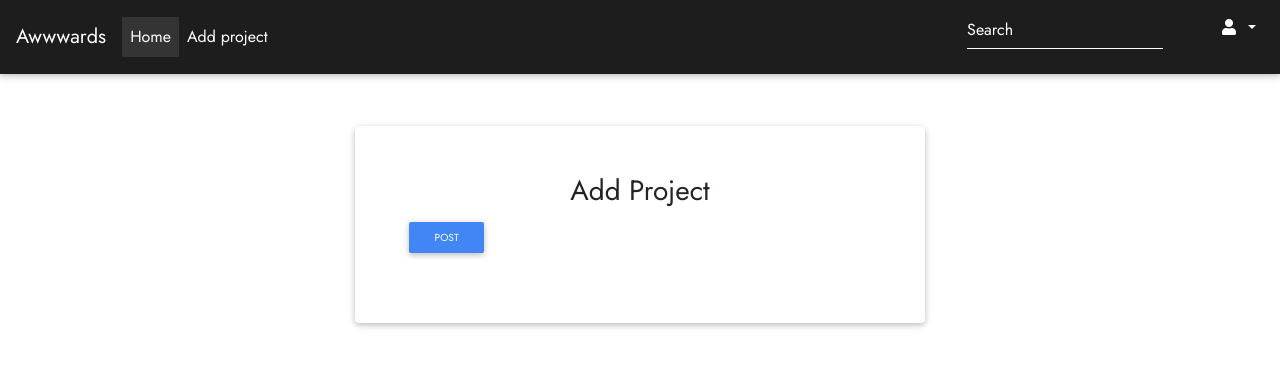
After one commit to TERESIA012/Awwwards, a Django app: template awards/templates/newProject.html in a window 1280 px wide. The commit adds this page. Shown: the top 367 px of the page. Run offline with Django 3.2, Linux system fonts and the light colour scheme; the template is opened without the code that fills it, so the values that code supplies are empty; parts of the project's set-up code (start-up, migrations or seed data) failed here and were passed over; some libraries are stand-ins or nearby versions; some web fonts are replaced.

Commit message:
add projec file

```diff
--- a/awards/templates/editprofile.html
+++ b/awards/templates/editprofile.html
@@ -1,5 +1,5 @@
 {% extends 'base.html' %}
-{%load bootstrap3%}
+{%load bootstrap4%}
 {%block content%}
 <div class="container" style="font-family: 'Jost', sans-serif;">
     <div class="row mt-5" style="padding-top: 80px;">
--- a/awards/templates/index.html
+++ b/awards/templates/index.html
@@ -44,6 +44,7 @@
                     <h5 class="">{{proj.title}}</h5>
                     <p class="card-text"><b>Description:</b>{{proj.description}}</p>
                     <p class="card-text"><b>Created on:</b>{{proj.datecreated}}</p>
+                    <p class="card-text"><b>Author:</b>{{proj.user}}</p>
                     <a href="awards/{{proj.id}}">See More</a>
                 </div>
             </div>
--- /dev/null
+++ b/awards/templates/newProject.html
@@ -0,0 +1,34 @@
+<div class="cla" style="font-family: 'Jost', sans-serif;">
+    {%extends "base.html"%}
+    {% load bootstrap4 %}
+    {% block content %}
+    <div class="container" style="font-family: 'Jost', sans-serif;">
+        <div class="row">
+
+            <div class="col-md-6 mx-auto card p-5 mt-5">
+                <div class="panel panel-default">
+
+                    <div class="panel-heading">
+                        <h3 class="text-center">Add Project</h3>
+                    </div>
+                    <div class="panel-body">
+
+                        <form action="{%url 'project'%}" method="post" enctype="multipart/form-data">
+                            {% csrf_token %}
+                            {% bootstrap_form form %}
+                            <div class="form-group">
+                                <input type="submit" class="btn btn-primary btn-sm" value="Post">
+                            </div>
+                            <input type="hidden" name="next" value="{{next}}">
+
+                        </form>
+
+                    </div>
+
+                </div>
+            </div>
+        </div>
+    </div>
+
+    {% endblock %}
+</div>
--- a/awards/templates/profile.html
+++ b/awards/templates/profile.html
@@ -25,5 +25,5 @@
     </div>
 
 
-    {%endblock%}s
+    {%endblock%}
 </div>
--- a/grammys/urls.py
+++ b/grammys/urls.py
@@ -15,8 +15,10 @@ Including another URLconf
 """
 from django.contrib import admin
 from django.urls import path,include
+from django.conf.urls import url
 
 urlpatterns = [
     path('admin/', admin.site.urls),
     path('',include('awards.urls')),
+    url(r'^accounts/', include('registration.backends.simple.urls')),
 ]
--- a/requirements.txt
+++ b/requirements.txt
@@ -15,8 +15,9 @@ django-extensions==3.1.0
 django-heroku==0.3.1
 django-model-utils==4.1.0
 django-rating==0.1.5
-django-registration==3.1.1
+django-registration==2.4.1
 django-star-ratings==0.9.1
+django-utils-six==2.0
 djangorestframework==3.12.2
 gunicorn==19.9.0
 idna==3.3
```
